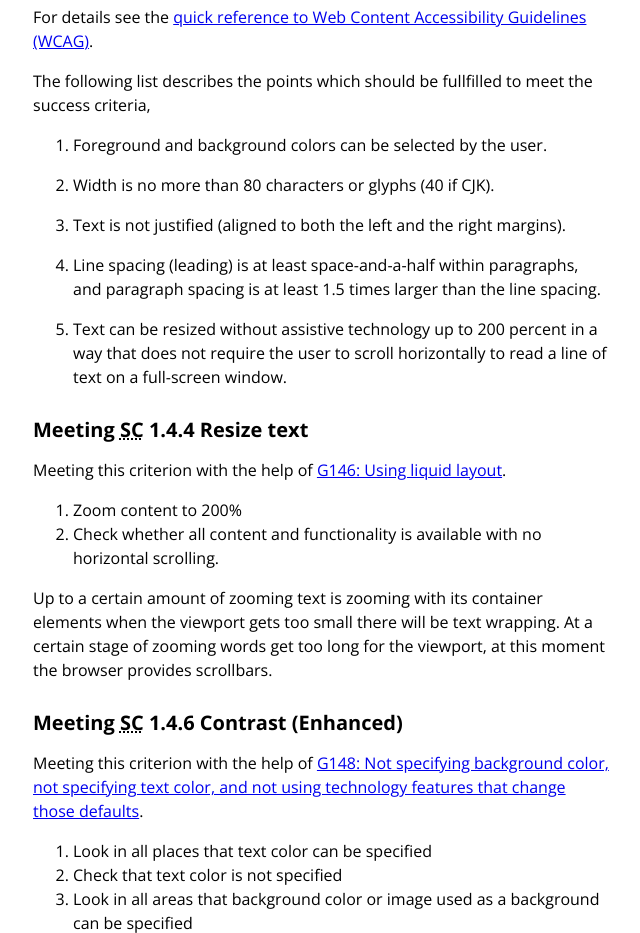
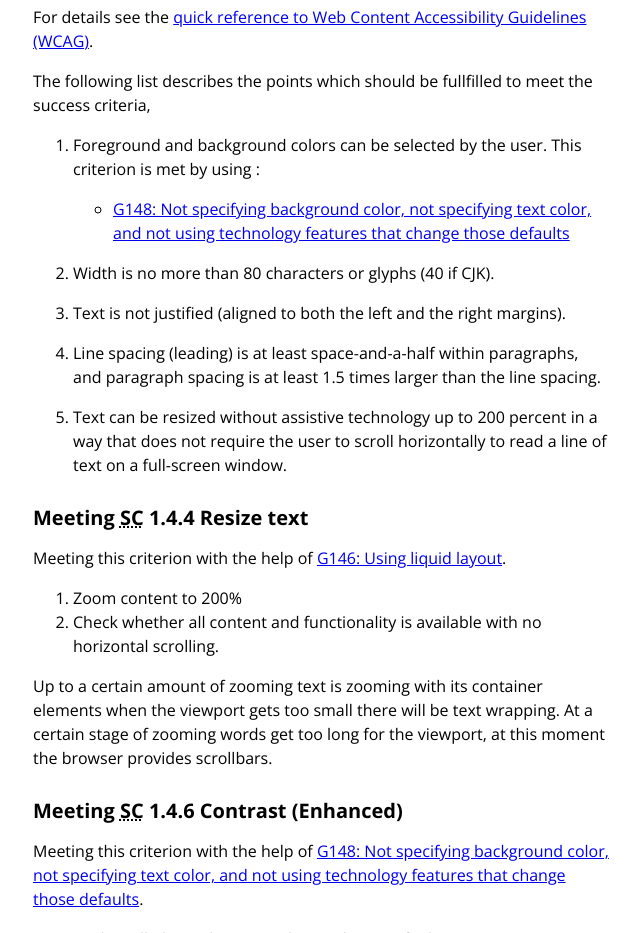
Before and after one commit to fpv83/accessibletypo-css, a plain HTML site: page docs/index.html in a window 1280 px wide. Shown: the part 880-1813 px from the top of the page, without its empty margins (319-959 px from the left). Drawn offline with nearby package versions, Linux system fonts and the light colour scheme.

Commit message:
Update index.html

```diff
--- a/docs/index.html
+++ b/docs/index.html
@@ -55,8 +55,13 @@
       <ol>
         <li>
           <p>
-            Foreground and background colors can be selected by the user.
+            Foreground and background colors can be selected by the user. This criterion is met by using :
           </p>
+          <ul>
+            <li>
+              <a href="https://www.w3.org/TR/WCAG20-TECHS/G148.html">G148: Not specifying background color, not specifying text color, and not using technology features that change those defaults </a>
+            </li>
+          </ul>
         </li>
         <li>
           <p>
```
